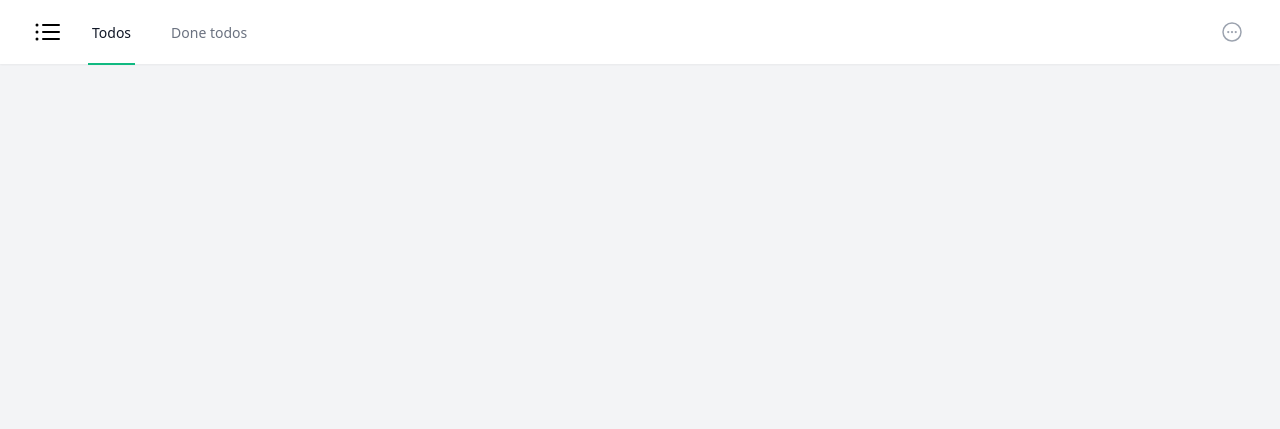
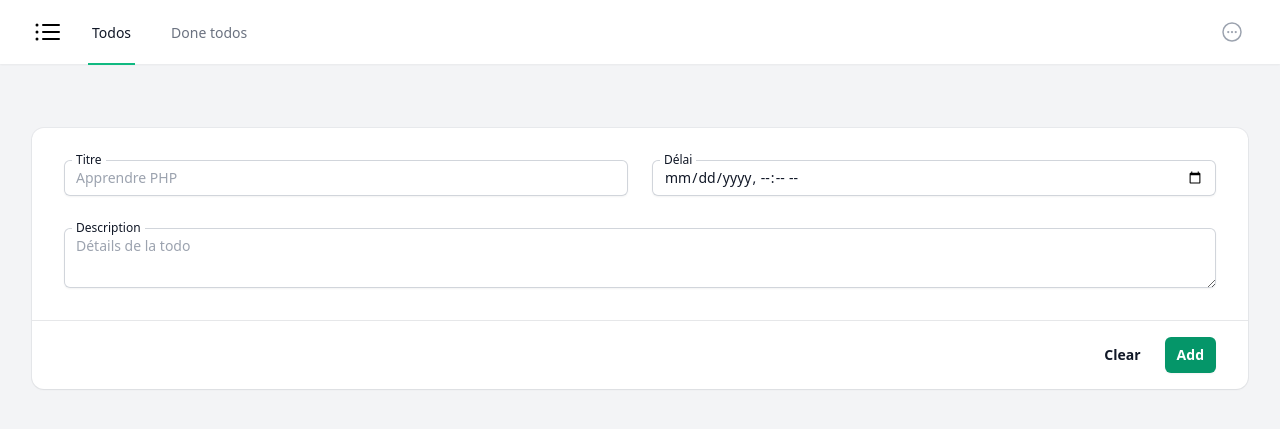
Before and after one commit to jobtrek/php-slim-todo, a PHP site: template templates/home.twig in a window 1280 px wide. Shown: the top 429 px of the page. Run offline with PHP 8.4, Linux system fonts and the light colour scheme; the template is opened without the code that fills it, so the values that code supplies are empty; style sheets or scripts are compiled from the project's sources; some libraries are stand-ins or nearby versions; some web fonts are replaced.

Commit message:
feat: Add simple creation form
Signed-off-by: fuzoh <info@bastiennicoud.ch>

```diff
--- a/package.json
+++ b/package.json
@@ -4,5 +4,8 @@
 	},
 	"devDependencies": {
 		"tailwindcss": "^3.4.1"
+	},
+	"dependencies": {
+		"@tailwindcss/forms": "^0.5.7"
 	}
 }
--- a/src/TodoService.php
+++ b/src/TodoService.php
@@ -20,4 +20,9 @@ class TodoService
     {
         return $db->query('SELECT * FROM todo WHERE finished = 1')->fetchAll();
     }
+
+    public static function createNewTodo(PDO $db, string $title, string $description, string $due_at): void
+    {
+        $db->prepare('INSERT INTO todo (title, description, due_at) VALUES (?, ?, ?)')->execute([$title, $description, $due_at]);
+    }
 }
--- a/tailwind.config.js
+++ b/tailwind.config.js
@@ -10,5 +10,7 @@ module.exports = {
       },
     },
   },
-  plugins: [],
+  plugins: [
+      require('@tailwindcss/forms'),
+  ],
 }
--- a/templates/home.twig
+++ b/templates/home.twig
@@ -1,23 +1,60 @@
 {% extends "layout.twig" %}
 
 {% block title %}
-{{ title }}
+    {{ title }}
 {% endblock %}
 
 {% block content %}
-    <ul role="list" class="grid grid-cols-1 gap-6 sm:grid-cols-2 lg:grid-cols-3">
+    <form class="bg-white shadow-sm ring-1 ring-gray-900/5 sm:rounded-xl w-full" action="/new-todo" method="post">
+        <div class="px-4 py-6 sm:p-8">
+            <div class="grid grid-cols-2 gap-x-6 gap-y-8">
+                <div class="relative col-span-1">
+                    <label for="title"
+                           class="absolute -top-2 left-2 inline-block bg-white px-1 text-xs font-medium text-gray-900">Titre</label>
+                    <input type="text" name="title" id="title"
+                           class="block w-full rounded-md border-0 py-1.5 text-gray-900 shadow-sm ring-1 ring-inset ring-gray-300 placeholder:text-gray-400 focus:ring-2 focus:ring-inset focus:ring-emerald-600 sm:text-sm sm:leading-6"
+                           placeholder="Apprendre PHP">
+                </div>
+
+                <div class="relative col-span-1">
+                    <label for="due_at"
+                           class="absolute -top-2 left-2 inline-block bg-white px-1 text-xs font-medium text-gray-900">Délai</label>
+                    <input type="datetime-local" name="due_at" id="due_at"
+                           class="block w-full rounded-md border-0 py-1.5 text-gray-900 shadow-sm ring-1 ring-inset ring-gray-300 placeholder:text-gray-400 focus:ring-2 focus:ring-inset focus:ring-emerald-600 sm:text-sm sm:leading-6"
+                           placeholder="Jane Smith">
+                </div>
+
+                <div class="relative col-span-2">
+                    <label for="description"
+                           class="absolute -top-2 left-2 inline-block bg-white px-1 text-xs font-medium text-gray-900">Description</label>
+                    <textarea type="text" name="description" id="description"
+                           class="block w-full rounded-md border-0 py-1.5 text-gray-900 shadow-sm ring-1 ring-inset ring-gray-300 placeholder:text-gray-400 focus:ring-2 focus:ring-inset focus:ring-emerald-600 sm:text-sm sm:leading-6"
+                           placeholder="Détails de la todo"></textarea>
+                </div>
+
+            </div>
+        </div>
+        <div class="flex items-center justify-end gap-x-6 border-t border-gray-900/10 px-4 py-4 sm:px-8">
+            <button type="button" class="text-sm font-semibold leading-6 text-gray-900">Clear</button>
+            <button type="submit"
+                    class="rounded-md bg-emerald-600 px-3 py-2 text-sm font-semibold text-white shadow-sm hover:bg-emerald-500 focus-visible:outline focus-visible:outline-2 focus-visible:outline-offset-2 focus-visible:outline-emerald-600">
+                Add
+            </button>
+        </div>
+    </form>
+    <ul role="list" class="grid grid-cols-1 gap-6 sm:grid-cols-2 lg:grid-cols-3 mt-6">
         {% for todo in todos %}
             <li class="col-span-1 divide-y divide-gray-200 rounded-lg shadow {{ todo.finished == 1 ? 'bg-emerald-50' : 'bg-white' }}">
                 <div class="flex w-full items-center justify-between space-x-6 p-6">
                     <div class="flex-1">
                         <div class="flex items-center space-x-3">
                             <h3 class="truncate text-sm font-medium text-gray-900">
-                                {{ todo.title }}
+                                {{ todo.title|e }}
                             </h3>
                             <span class="inline-flex flex-shrink-0 items-center rounded-full bg-green-50 px-1.5 py-0.5 text-xs font-medium text-green-700 ring-1 ring-inset ring-green-600/20">Tag</span>
                         </div>
                         <p class="mt-1 text-sm text-gray-500">
-                            {{ todo.description }}
+                            {{ todo.description|e }}
                         </p>
                     </div>
                 </div>
```
Also changed, not shown: public/index.php (+10 -3 lines), pnpm-lock.yaml.
